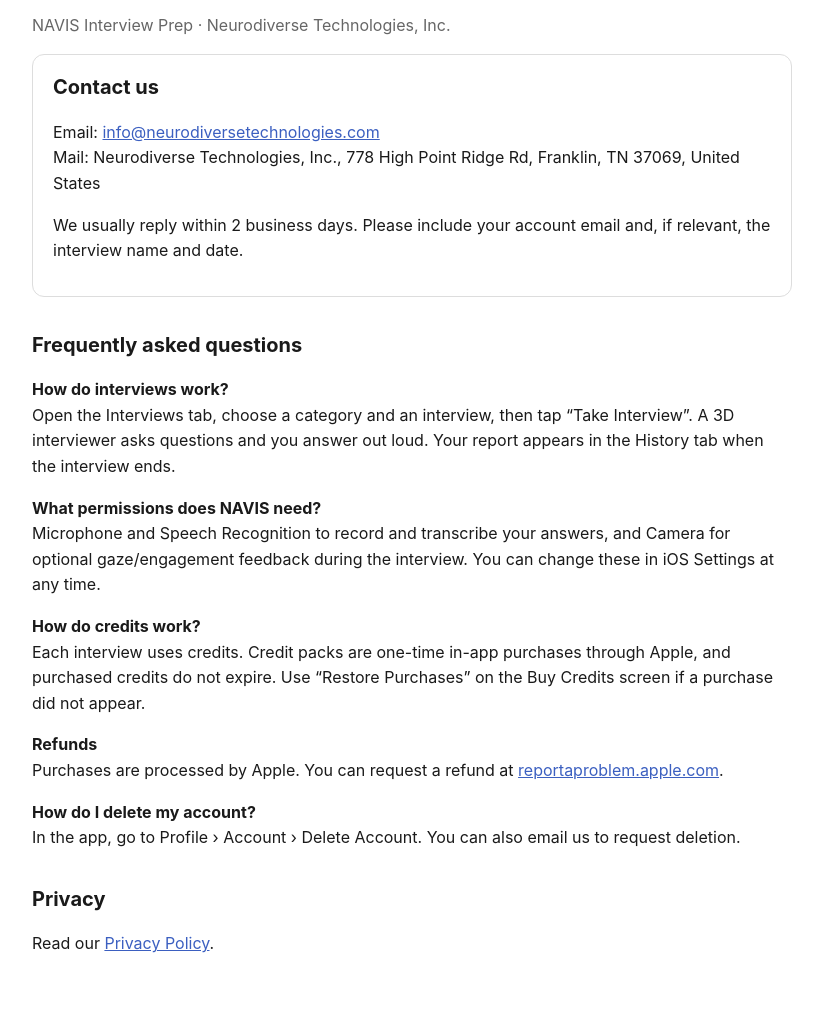
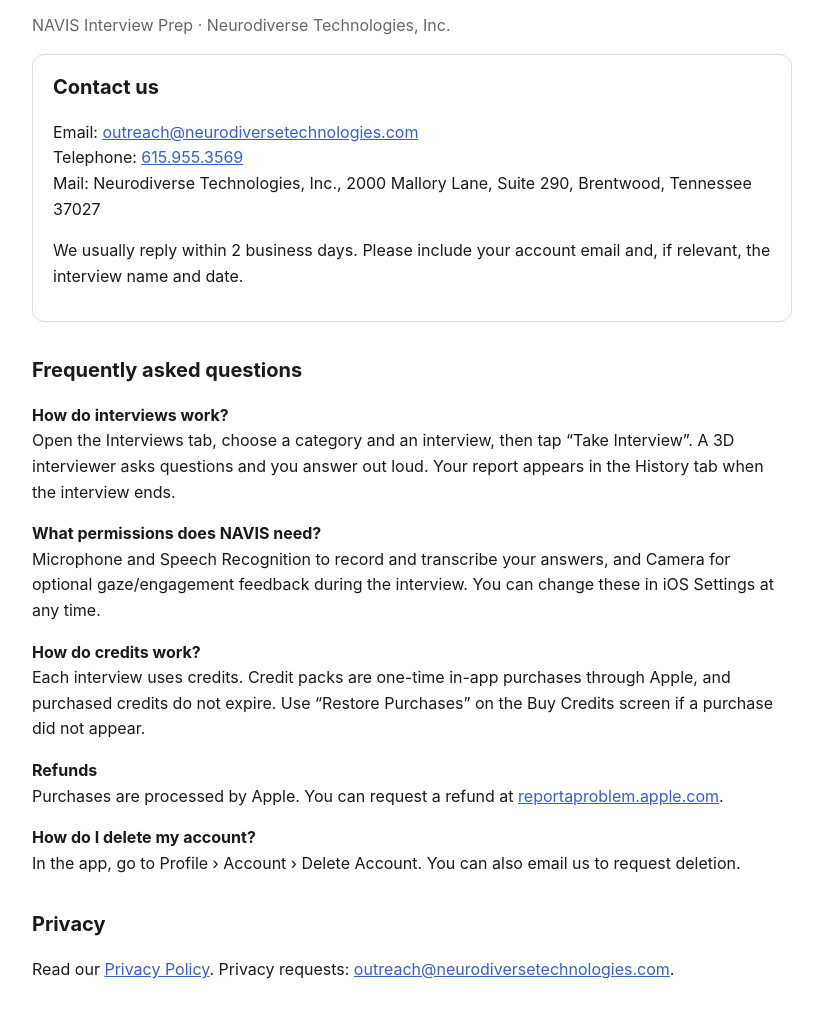
Before and after one commit to muhammadhassan870/navis-privacy-policy, a plain HTML site: page support/index.html in a window 1280 px wide. Shown: the part 99-1116 px from the top of the page, without its empty margins (228-1051 px from the left). Drawn offline with Linux system fonts and the light colour scheme.

Commit message:
Update NAVIS support contact details

```diff
--- a/support/index.html
+++ b/support/index.html
@@ -6,8 +6,9 @@
 <p class="meta">NAVIS Interview Prep · Neurodiverse Technologies, Inc.</p>
 <div class="card">
 <h2 style="margin-top:0">Contact us</h2>
-<p>Email: <a href="mailto:info@neurodiversetechnologies.com">info@neurodiversetechnologies.com</a><br>
-Mail: Neurodiverse Technologies, Inc., 778 High Point Ridge Rd, Franklin, TN 37069, United States</p>
+<p>Email: <a href="mailto:outreach@neurodiversetechnologies.com">outreach@neurodiversetechnologies.com</a><br>
+Telephone: <a href="tel:+16159553569">615.955.3569</a><br>
+Mail: Neurodiverse Technologies, Inc., 2000 Mallory Lane, Suite 290, Brentwood, Tennessee 37027</p>
 <p>We usually reply within 2 business days. Please include your account email and, if relevant, the interview name and date.</p>
 </div>
 <h2>Frequently asked questions</h2>
@@ -17,5 +18,5 @@
 <p><strong>Refunds</strong><br>Purchases are processed by Apple. You can request a refund at <a href="https://reportaproblem.apple.com">reportaproblem.apple.com</a>.</p>
 <p><strong>How do I delete my account?</strong><br>In the app, go to Profile › Account › Delete Account. You can also email us to request deletion.</p>
 <h2>Privacy</h2>
-<p>Read our <a href="../">Privacy Policy</a>.</p>
+<p>Read our <a href="https://navis.website/privacy-policy">Privacy Policy</a>. Privacy requests: <a href="mailto:outreach@neurodiversetechnologies.com">outreach@neurodiversetechnologies.com</a>.</p>
 </body></html>
```
